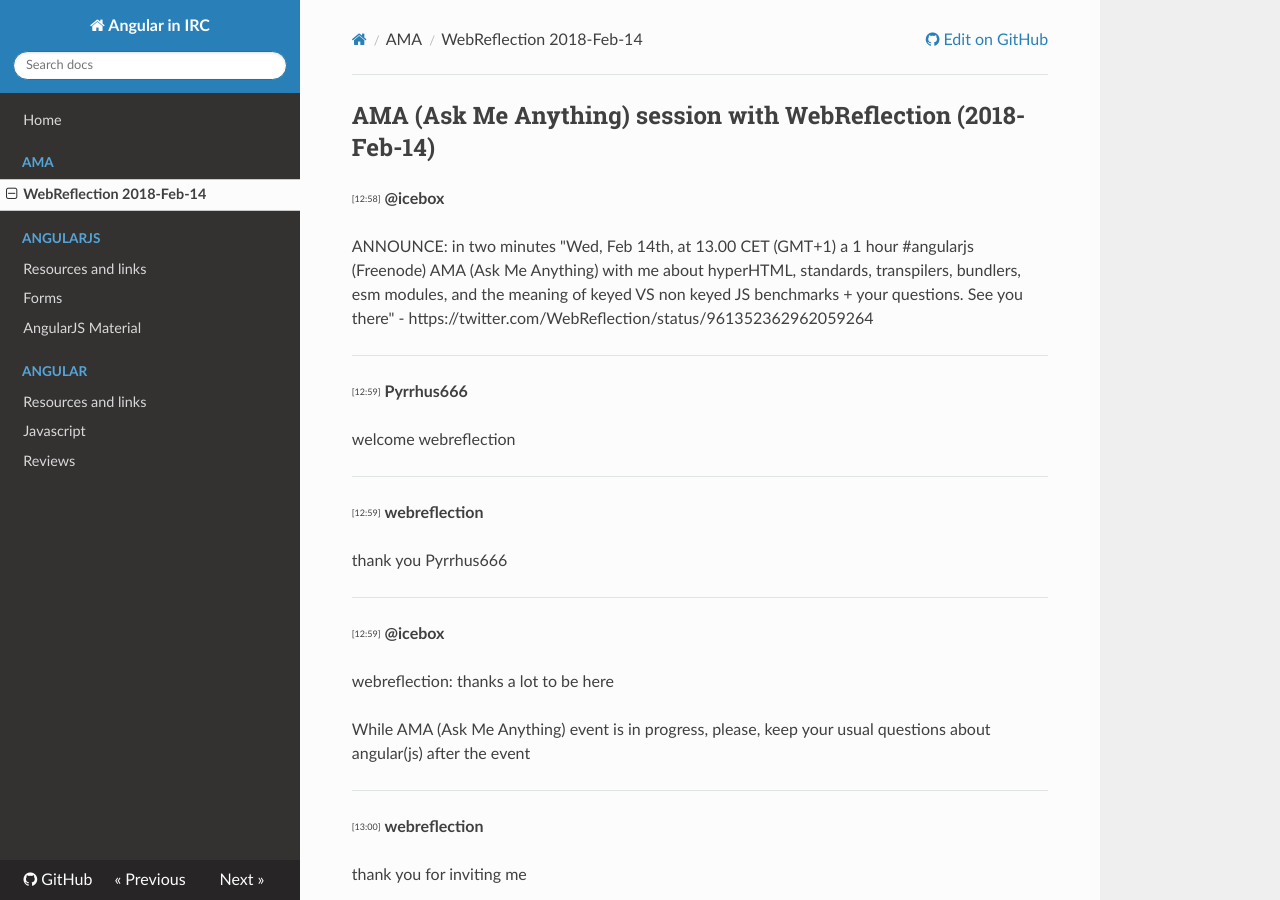
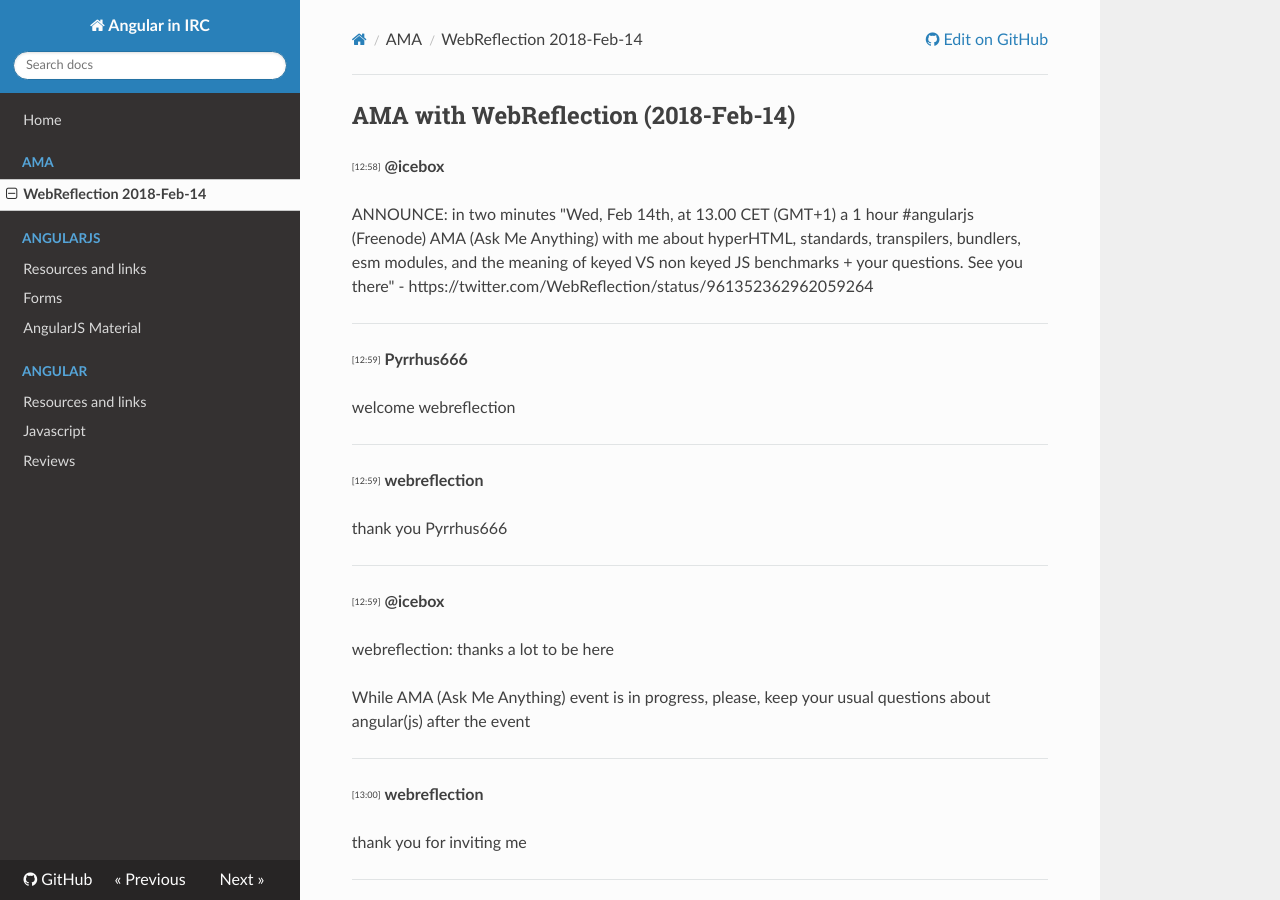
Before and after one commit to ngirc/ng-irc, an MkDocs documentation site: the page built from docs/ama/webreflection.md, in a window 1280 px wide and 900 px high. Built offline with MkDocs 1.6.1, drawn with Linux system fonts in a browser that asks for light colours; nearby versions of some CDN libraries; old or Windows-style settings are respelled for this version of MkDocs.

Commit message:
Improve webreflection ama title.

```diff
--- a/docs/ama/webreflection.md
+++ b/docs/ama/webreflection.md
@@ -1,4 +1,4 @@
-## AMA (Ask Me Anything) session with WebReflection (2018-Feb-14)
+## AMA with WebReflection (2018-Feb-14)
 
 <sub><sup>[12:58]</sup></sub> **@icebox**
 
```
